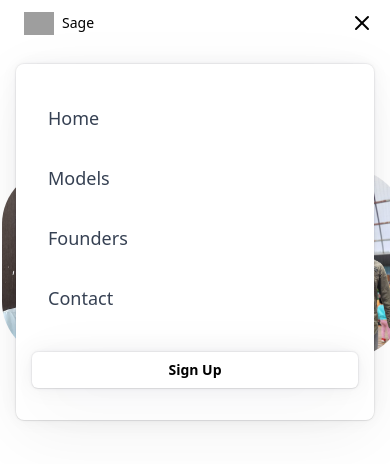
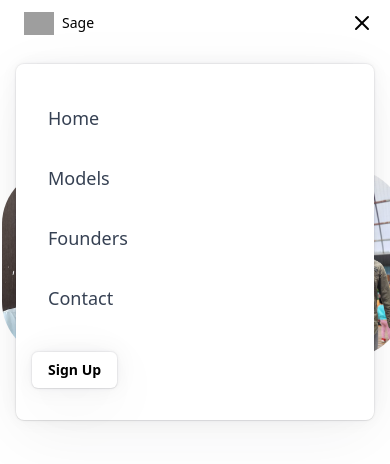
Before and after one commit to WebDevHarsha/hack-the-horizon, a Next.js app: page /founders in a window 390 px wide. Both pictures are taken after a click on the icon 362 px from the left and 23 px from the top of the page. Shown: the top 464 px of the page. Built offline with nearby package versions, Linux system fonts and the light colour scheme; grey boxes are pictures that could not be loaded.

Commit message:
signup link added

```diff
--- a/components/totalnav.tsx
+++ b/components/totalnav.tsx
@@ -1,5 +1,6 @@
 "use client"
 import React, { useState } from 'react'
+import Link from 'next/link'
 import { Navbar,
   NavBody,
   NavItems,
@@ -24,7 +25,9 @@ export default function TotalNav() {
         <NavBody>
           <NavbarLogo />
           <NavItems items={navLinks} />
-          <NavbarButton variant="primary">Sign Up</NavbarButton>
+          <Link href="/signup">
+            <NavbarButton variant="primary">Sign Up</NavbarButton>
+          </Link>
         </NavBody>
 
         {/* Mobile Navbar */}
@@ -38,16 +41,18 @@ export default function TotalNav() {
           </MobileNavHeader>
           <MobileNavMenu isOpen={mobileOpen} onClose={() => setMobileOpen(false)}>
             {navLinks.map((item, idx) => (
-              <a
+              <Link
                 key={idx}
                 href={item.link}
                 className="block w-full px-4 py-2 text-lg text-gray-700 dark:text-gray-200"
                 onClick={() => setMobileOpen(false)}
               >
                 {item.name}
-              </a>
+              </Link>
             ))}
-            <NavbarButton className="mt-4 w-full">Sign Up</NavbarButton>
+            <Link href="/signup">
+              <NavbarButton className="mt-4 w-full">Sign Up</NavbarButton>
+            </Link>
           </MobileNavMenu>
         </MobileNav>
       </Navbar>
```
